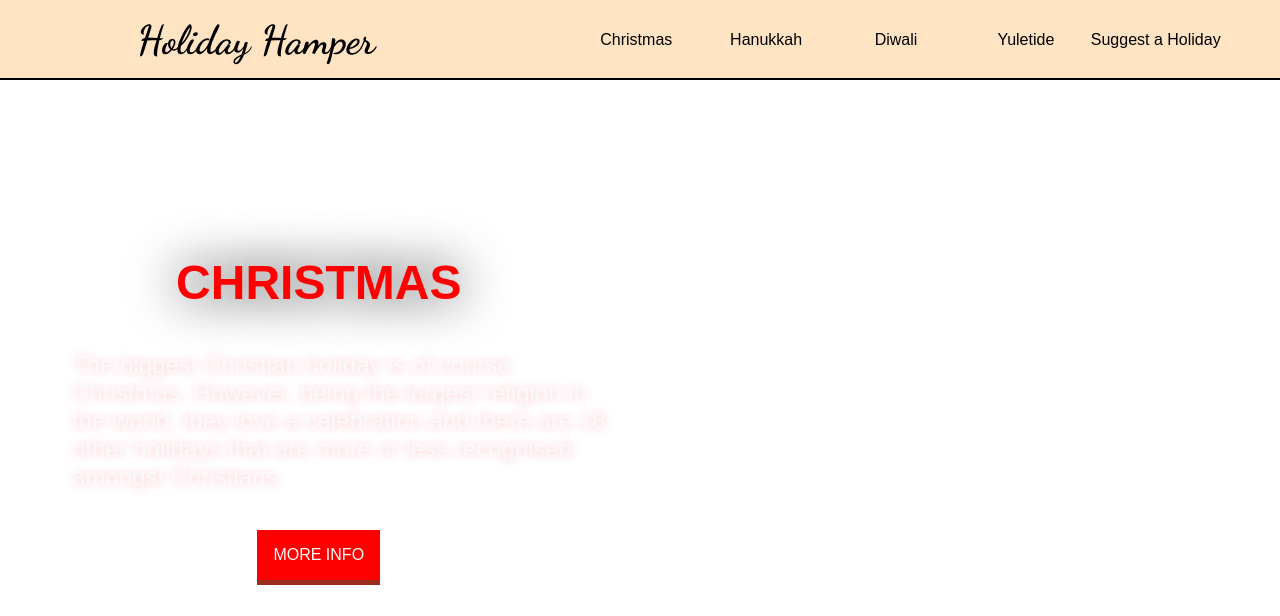
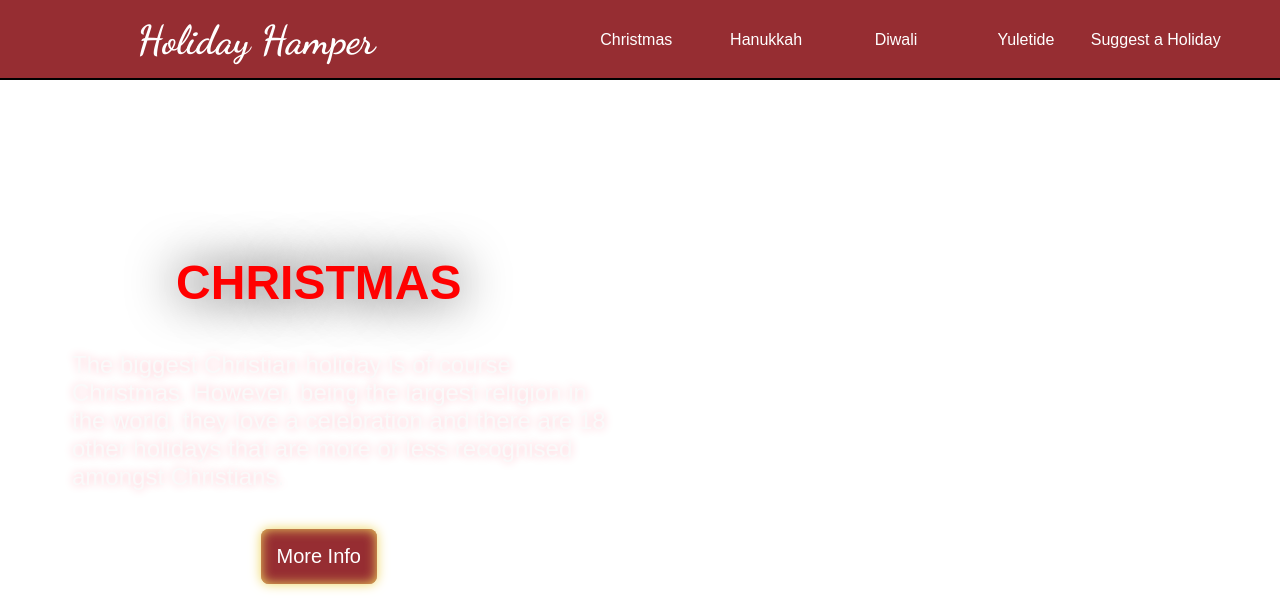
Before and after one commit to DaveyJH/holiday-hamper, a plain HTML site: page index.html in a window 1280 px wide. Shown: the top 616 px of the page. Drawn offline with nearby package versions, Linux system fonts and the light colour scheme.

Commit message:
Style the info buttons and update the colors
#38 done

```diff
--- a/assets/css/style.css
+++ b/assets/css/style.css
@@ -1,4 +1,13 @@
 @import url('https://fonts.googleapis.com/css2?family=Dancing+Script:wght@400;500;600;700&display=swap');
+
+/* -------------------------------------------------------------------- Variables */
+
+:root {
+    --black: #000000;
+    --white: #ffffff;
+    --red: #962D32;
+    --yellow: #EED55F;
+}
 
 /* -------------------------------------------------------------------- Resets */
 
@@ -28,7 +37,7 @@ a {
 
 /* --------------------------------------------------------------- Buttons */
 
-.link-info {
+/* .link-info {
     background-color: red;
     box-shadow: 0 5px 0 #992c1d;
     color: #fafafa;
@@ -45,6 +54,21 @@ a {
 .link-info:active {
     box-shadow: none;
     top: 5px;
+} */
+
+#more-info {
+    width: fit-content;
+    padding: 1rem;
+    background-color: var(--red);
+    color: var(--white);
+    box-shadow: inset 0 0 .75rem 0 var(--yellow), 0 0 .75rem 0 var(--yellow);
+    border-radius: 8px;
+    font-size: 20px;
+}
+
+#more-info:hover {
+    background-color: var(--white);
+    color: var(--red);
 }
 
 /* ---------------------------------------------------------------- Hover / Focus */
@@ -70,7 +94,8 @@ a {
     justify-items: center;
     align-items: center;
     border-bottom: 2px solid black;
-    background-color: bisque;
+    background-color: var(--red);
+    color: var(--white);
 }
 
 .logo {
@@ -101,6 +126,7 @@ nav {
 .nav-link a {
     height: 10vh;
     line-height: 10vh;
+    color: var(--white);
 }
 
 .menu-bar {
--- a/index.html
+++ b/index.html
@@ -72,7 +72,7 @@
                 <p class="holiday-description grid-item-2">The biggest Christian holiday is of course Christmas. However,
                     being the largest religion in the world, they love a celebration and there are 18 other holidays that
                     are more or less recognised amongst Christians.</p>
-                <a class="grid-item-3 link-info" id="more-info-1" href="#" aria-label="more-info">More Info</a>
+                <a class="grid-item-3 link-info" id="more-info" href="#" aria-label="more-info">More Info</a>
                 <a class="grid-item-4" href="#img-2"><i class="fas fa-chevron-down"></i></a>
             </div>
             <!--2nd celebrations-->
@@ -80,7 +80,7 @@
                 <h1 class="holiday-name grid-item-1">NEW YEARS EVE</h1>
                 <p class="holiday-description grid-item-2">New Year's Eve is the last day of the year and the day before New
                     Year's Day, which marks the start of a new year according to the Gregorian calendar</p>
-                <a class="grid-item-3 link-info" id="more-info-1" href="#" aria-label="more-info">More Info</a>
+                <a class="grid-item-3 link-info" id="more-info" href="#" aria-label="more-info">More Info</a>
                 <a class="grid-item-4" href="#img-2"><i class="fas fa-chevron-down"></i></a>
             </div>
         </main>
```
